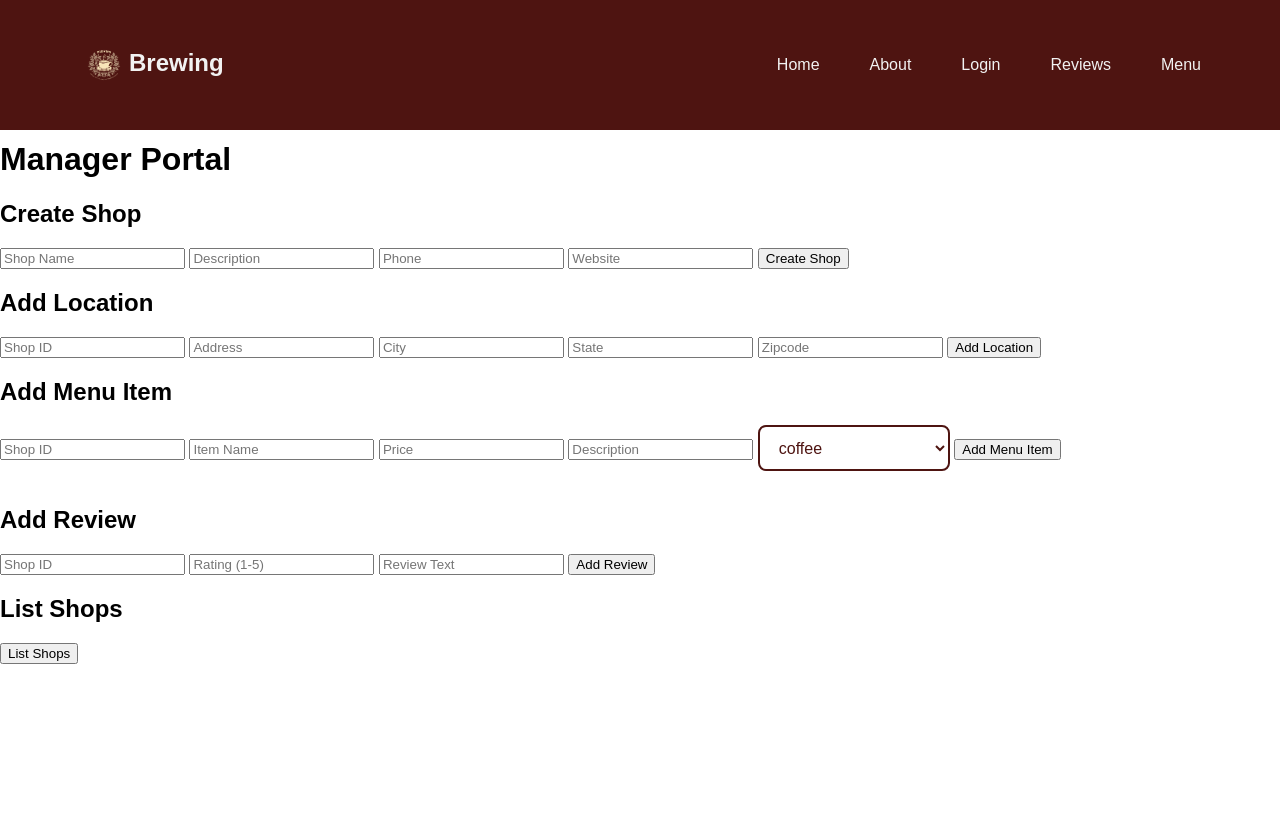
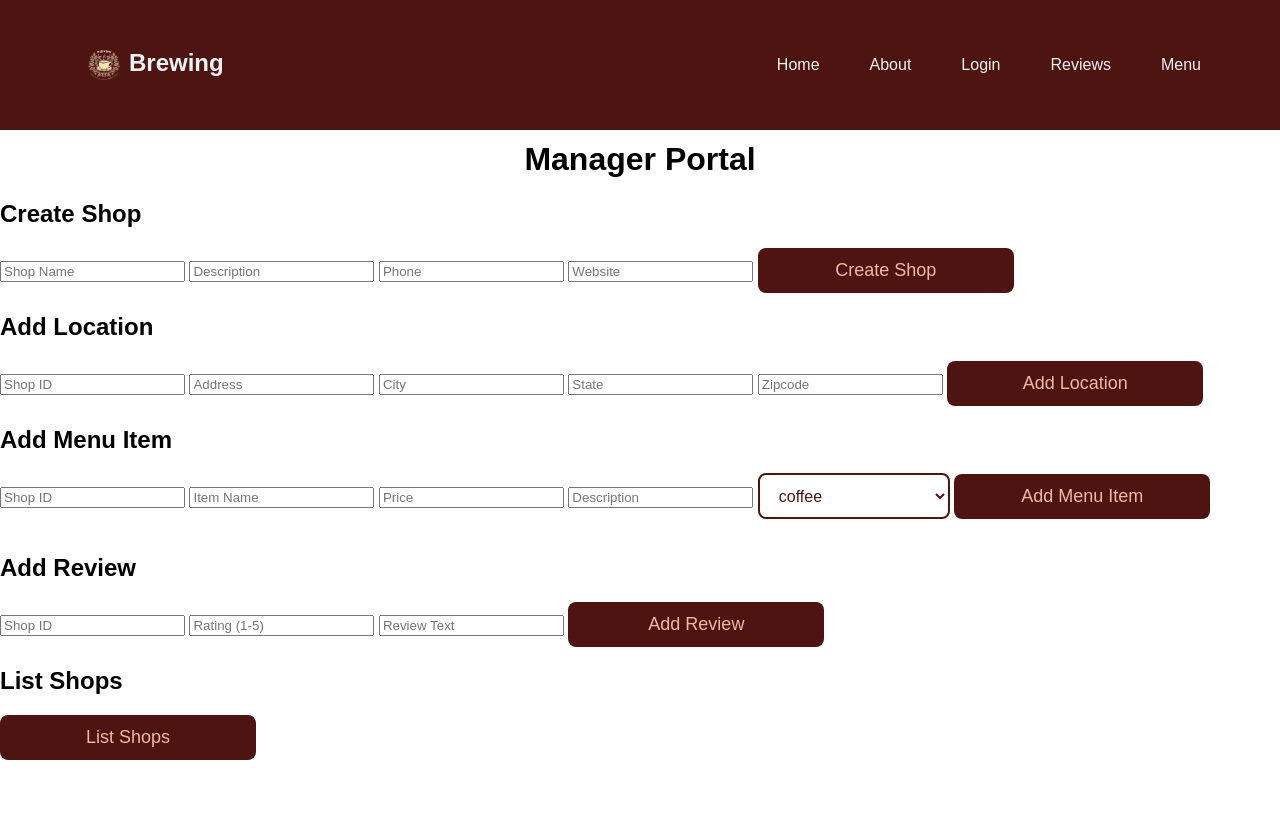
Before and after one commit to alinahassan04/CoffeeShopWeb, a Flask app: page /manager.html in a window 1280 px wide. Run offline with Flask 3, Linux system fonts and the light colour scheme; parts of the project's set-up code (start-up, migrations or seed data) failed here and were passed over.

Commit message:
updating manager.html
Updated HTML structure and element attributes for the manager portal.

```diff
--- a/Coffee_Shop/templates/manager.html
+++ b/Coffee_Shop/templates/manager.html
@@ -9,29 +9,26 @@
 </head>
 
 <body>
-
   <nav class="nav">
         <div class="flex-container">
-            <h1 class="logo"><a href="{{ url_for('home') }}"><img src = static/Brewing.png>Brewing</a></h1>
+            <h1 class="logo"><a href="#HomePage.html"><img src = static/Brewing.png>Brewing</a></h1>
             <ul>
-            <li><a href="{{ url_for('home') }}">Home</a></li>
-            <li><a href="{{ url_for('learn_more_page') }}">About</a></li>
-            <li><a href="{{ url_for('login_page') }}">Login</a></li>
-            <li><a href="{{ url_for('reviews_page') }}">Reviews</a></li>
-            <li><a href="{{ url_for('menu_page') }}">Menu</a></li>
+            <li><a href="#HomePage.html">Home</a></li>
+            <li><a href="about-section">About</a></li>
+            <li><a href="Login.html">Login</a></li>
+            <li><a href="Reviews.html">Reviews</a></li>
+            <li><a href="menu.html">Menu</a></li>
             </ul>
         </div>
   </nav>
-
-    <h1 style="padding-top: 80px;">Manager Portal</h1>
-
+    <h1 style="padding-top: 80px; text-align: center;">Manager Portal</h1>
    <section>
     <h2>Create Shop</h2>
     <input id="shopName" placeholder="Shop Name">
     <input id="shopDesc" placeholder="Description">
     <input id="shopPhone" placeholder="Phone">
     <input id="shopWebsite" placeholder="Website">
-    <button onclick="createShop()">Create Shop</button>
+    <button class="btn" onclick="createShop()">Create Shop</button>
     <p id="shopResult"></p>
   </section>
 
@@ -42,7 +39,7 @@
     <input id="locCity" placeholder="City">
     <input id="locState" placeholder="State">
     <input id="locZip" placeholder="Zipcode">
-    <button onclick="addLocation()">Add Location</button>
+    <button class="btn" onclick="addLocation()">Add Location</button>
     <p id="locationResult"></p>
   </section>
 
@@ -58,7 +55,7 @@
       <option value="pastry">pastry</option>
       <option value="other">other</option>
     </select>
-    <button onclick="addMenuItem()">Add Menu Item</button>
+    <button class="btn" onclick="addMenuItem()">Add Menu Item</button>
     <p id="menuResult"></p>
   </section>
 
@@ -67,13 +64,13 @@
     <input id="revShopId" placeholder="Shop ID">
     <input id="revRating" placeholder="Rating (1-5)">
     <input id="revText" placeholder="Review Text">
-    <button onclick="addReview()">Add Review</button>
+    <button class="btn" onclick="addReview()">Add Review</button>
     <p id="reviewResult"></p>
   </section>
 
   <section>
     <h2>List Shops</h2>
-    <button onclick="listShops()">List Shops</button>
+    <button class="btn" onclick="listShops()">List Shops</button>
     <pre id="shopsList"></pre>
   </section>
 
```
